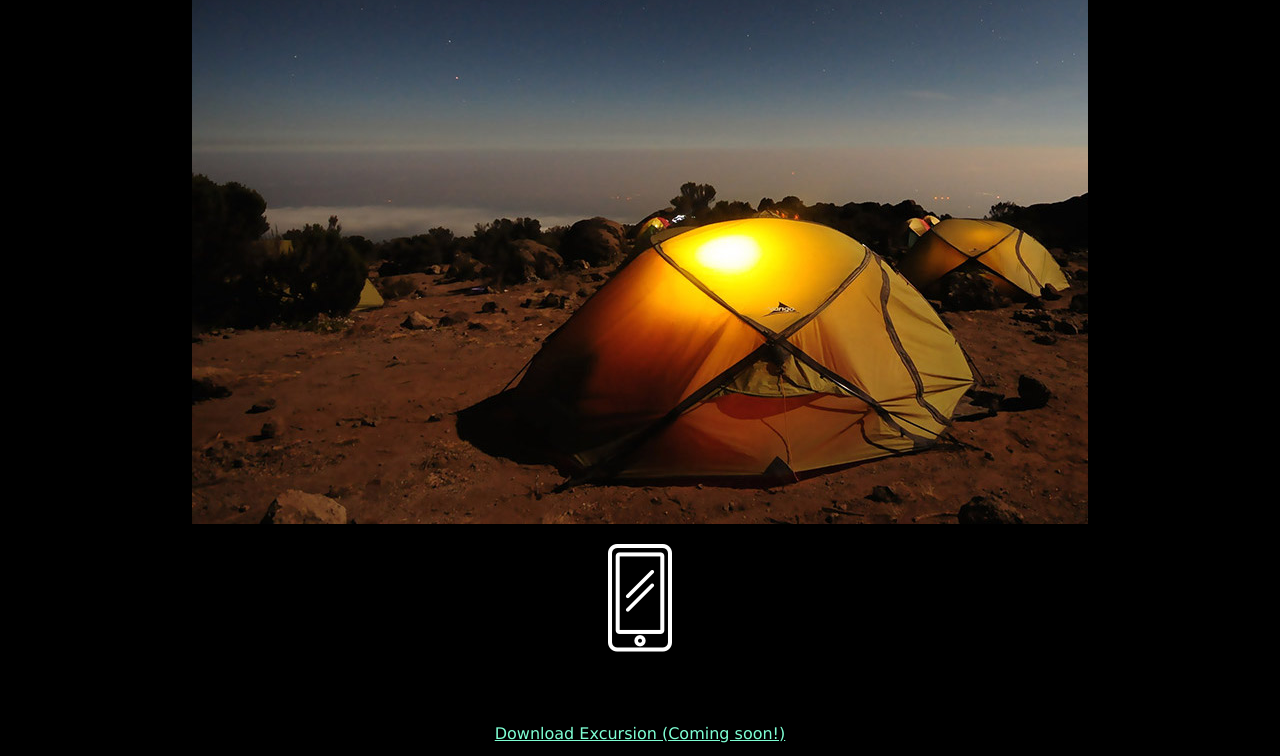
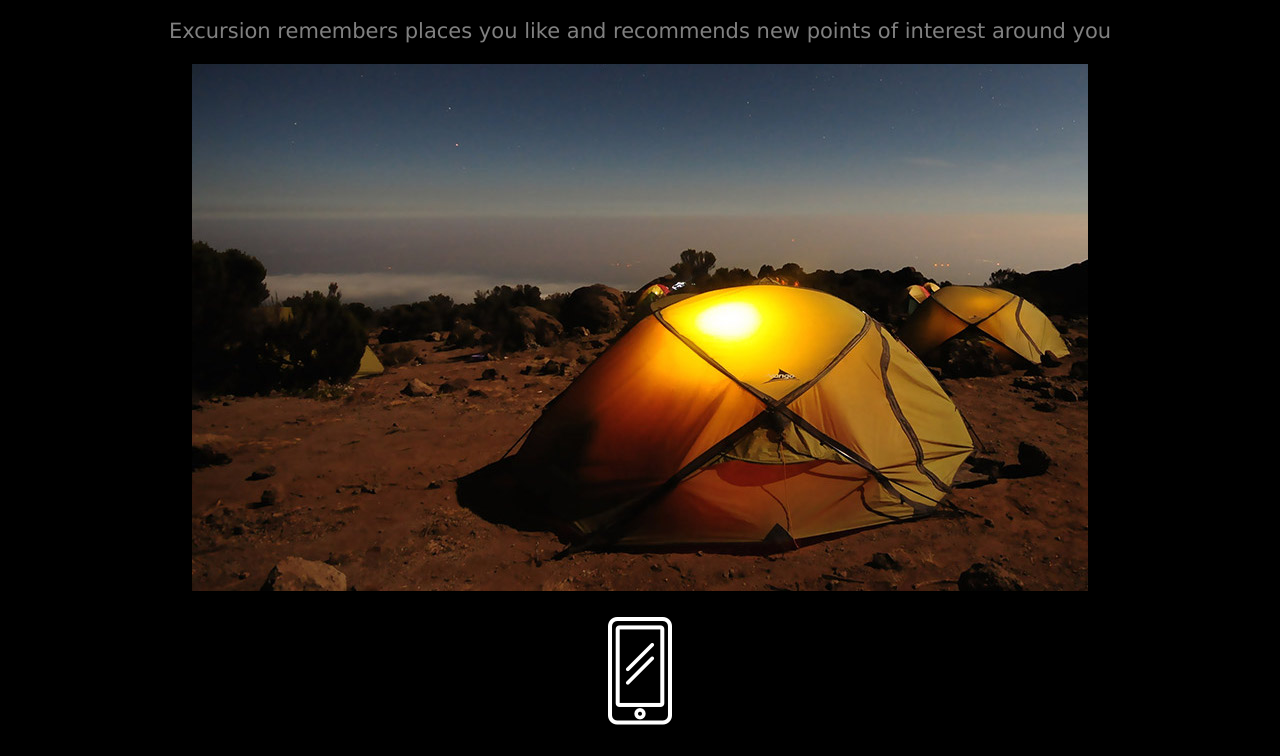
Before and after one commit to ecipra/excursion, a plain HTML site: page index.html in a window 1280 px wide. Shown: the part 420-1176 px from the top of the page. Drawn offline with Linux system fonts and the light colour scheme.

Commit message:
Finish styling page & add comments describing content sectioning

```diff
--- a/resources/css/style.css
+++ b/resources/css/style.css
@@ -4,10 +4,23 @@ body {
   text-align: center;
 }
 
+h1, h2 {
+  color: white;
+}
+
 h1 {
   font-weight: normal;
   font-size: 50px;
-  color: white;
+}
+
+h2 {
+  font-weight: 300;
+  font-size: 42px;
+}
+
+p {
+  font-size: 21px;
+  color: Gray;
 }
 
 a {
```
Also changed, not shown: index.html (+4 -0 lines).
